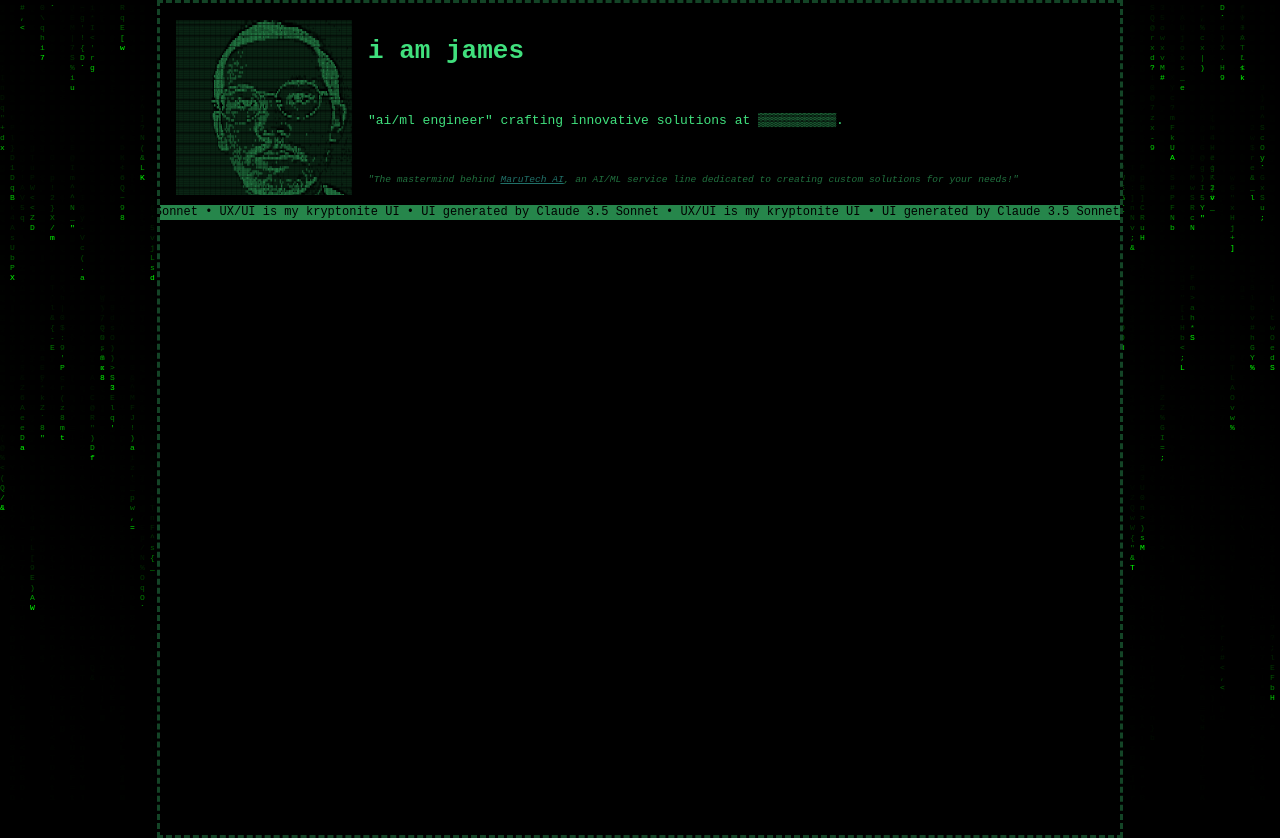
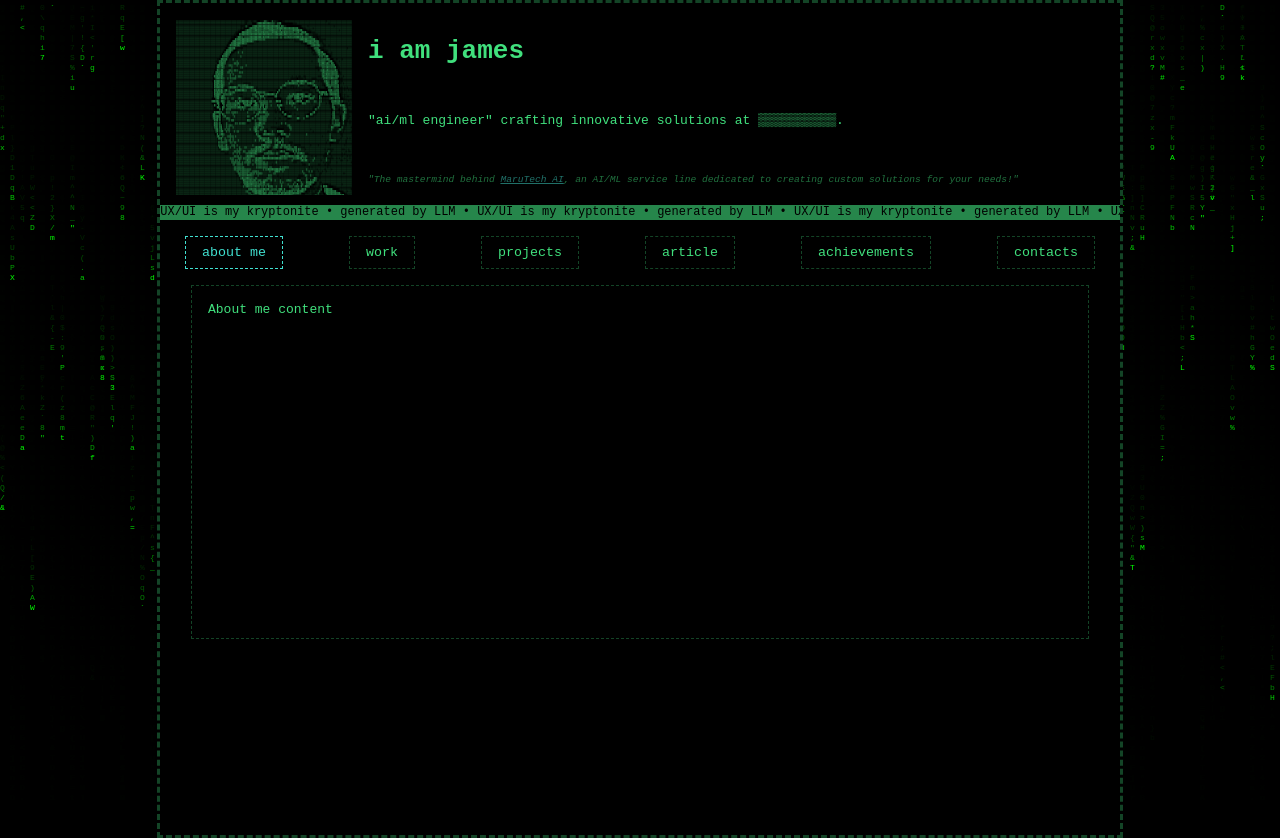
Before and after one commit to kritsada-mas/portfolio, a React (Create React App) app: page / in a window 1280 px wide. Built offline with nearby package versions, Linux system fonts and the light colour scheme.

Commit message:
add body tabs

```diff
--- a/src/App.css
+++ b/src/App.css
@@ -118,3 +118,49 @@ body {
     transform: translateX(0%);
   }
 }
+
+.tabs-container {
+  display: flex;
+  flex-direction: column;
+  align-items: center;
+  margin-top: 1rem;
+}
+
+.tabs {
+  display: flex;
+  justify-content: space-around; /* Spread out the tabs evenly */
+  gap: 1rem;
+  width: 100%; /* Make sure the tabs take up the full width */
+}
+
+.tabs button {
+  background-color: black;
+  color: rgb(64, 224, 125);
+  font-family: monospace;
+  border: 1px dashed rgba(64, 224, 125, 0.3);
+  padding: 0.5rem 1rem;
+  cursor: pointer;
+  outline: none;
+}
+
+.tabs button.active {
+  color: rgb(64, 224, 208); /* Light turquoise color */
+  border-color: rgb(64, 224, 208);
+}
+
+.tabs button:hover {
+  color: rgb(35, 158, 148); /* Darker turquoise on hover */
+  border-color: rgb(35, 158, 148);
+}
+
+.tab-content {
+  margin-top: 1rem;
+  color: rgb(64, 224, 125);
+  font-family: monospace;
+  max-width: 60rem;
+  width: 90%;
+  padding: 1rem;
+  border: 1px dashed rgba(64, 224, 125, 0.3);
+  height: 20rem; /* Set a fixed height */
+  overflow: auto; /* Make content scrollable if it overflows */
+}
--- a/src/App.js
+++ b/src/App.js
@@ -1,8 +1,8 @@
-// App.js
 import React from 'react';
 import './App.css';
 import { HeaderImage, HeaderLine } from './components/headers';
 import MatrixBackground from './components/MatrixBackground';
+import Tabs from './components/body';
 
 function App() {
   return (
@@ -12,6 +12,7 @@ function App() {
         <HeaderImage />
       </div>
       <HeaderLine />
+      <Tabs />
     </div>
   );
 }
--- /dev/null
+++ b/src/components/body.js
@@ -0,0 +1,29 @@
+// components/body.js
+import React, { useState } from 'react';
+
+const Tabs = () => {
+  const [activeTab, setActiveTab] = useState('about-me');
+
+  return (
+    <div className="tabs-container">
+      <div className="tabs">
+        <button className={activeTab === 'about-me' ? 'active' : ''} onClick={() => setActiveTab('about-me')}>about me</button>
+        <button className={activeTab === 'work' ? 'active' : ''} onClick={() => setActiveTab('work')}>work</button>
+        <button className={activeTab === 'projects' ? 'active' : ''} onClick={() => setActiveTab('projects')}>projects</button>
+        <button className={activeTab === 'article' ? 'active' : ''} onClick={() => setActiveTab('article')}>article</button>
+        <button className={activeTab === 'achievements' ? 'active' : ''} onClick={() => setActiveTab('achievements')}>achievements</button>
+        <button className={activeTab === 'contacts' ? 'active' : ''} onClick={() => setActiveTab('contacts')}>contacts</button>
+      </div>
+      <div className="tab-content">
+        {activeTab === 'about-me' && <div>About me content</div>}
+        {activeTab === 'work' && <div>Work content</div>}
+        {activeTab === 'projects' && <div>Projects content</div>}
+        {activeTab === 'article' && <div>Article content</div>}
+        {activeTab === 'achievements' && <div>Achievements content</div>}
+        {activeTab === 'contacts' && <div>Contacts content</div>}
+      </div>
+    </div>
+  );
+};
+
+export default Tabs;
--- a/src/components/headers.js
+++ b/src/components/headers.js
@@ -22,10 +22,10 @@ export const HeaderImage = () => (
 export const HeaderLine = () => (
   <div className="header-line">
     <div className="running-text">
-      UI generated by Claude 3.5 Sonnet • UX/UI is my kryptonite UI •
-      UI generated by Claude 3.5 Sonnet • UX/UI is my kryptonite UI •
-      UI generated by Claude 3.5 Sonnet • UX/UI is my kryptonite UI •
-      UI generated by Claude 3.5 Sonnet • UX/UI is my kryptonite UI
+      generated by LLM • UX/UI is my kryptonite •
+      generated by LLM • UX/UI is my kryptonite •
+      generated by LLM • UX/UI is my kryptonite •
+      generated by LLM • UX/UI is my kryptonite
     </div>
   </div>
 );
```
